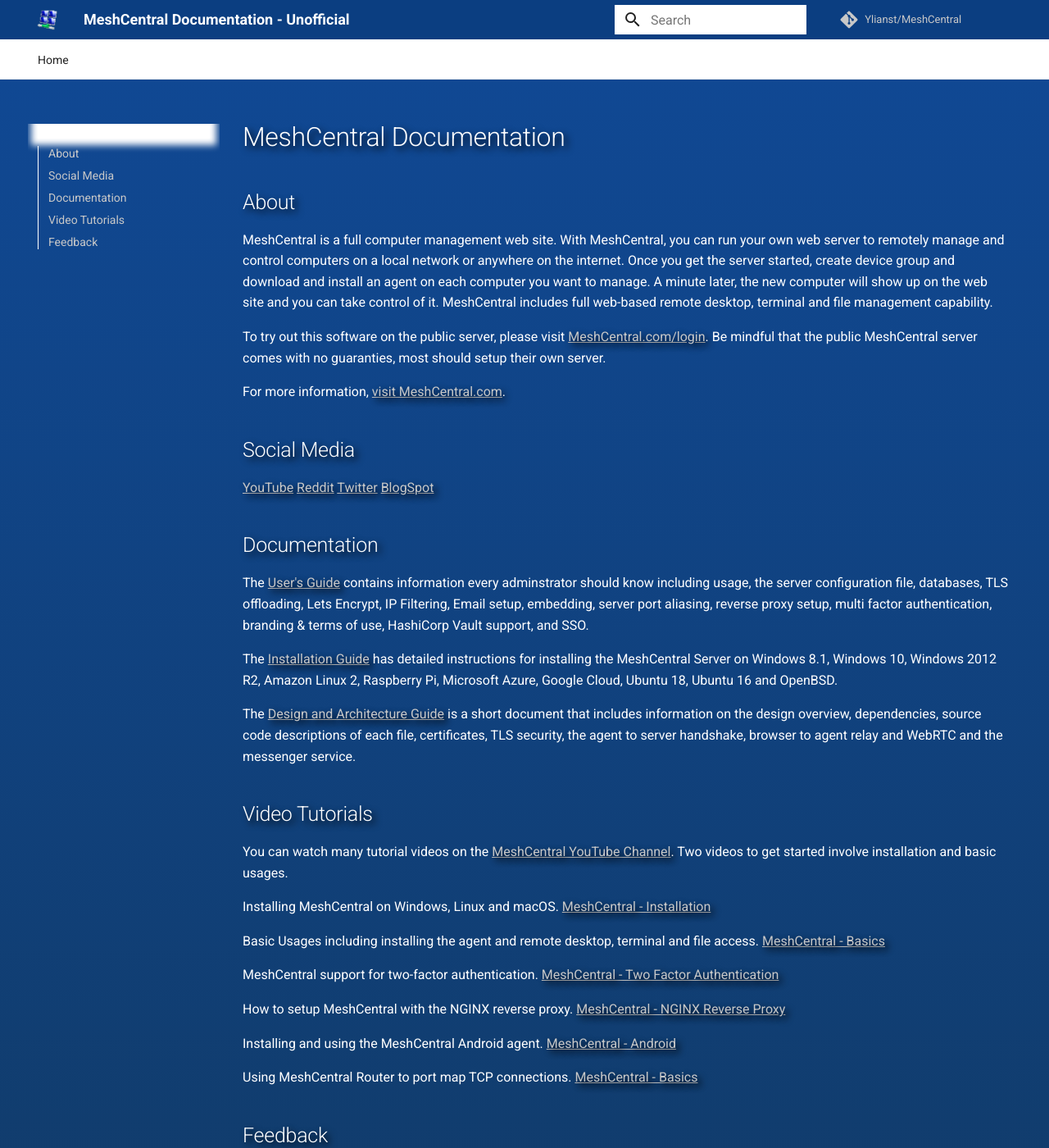
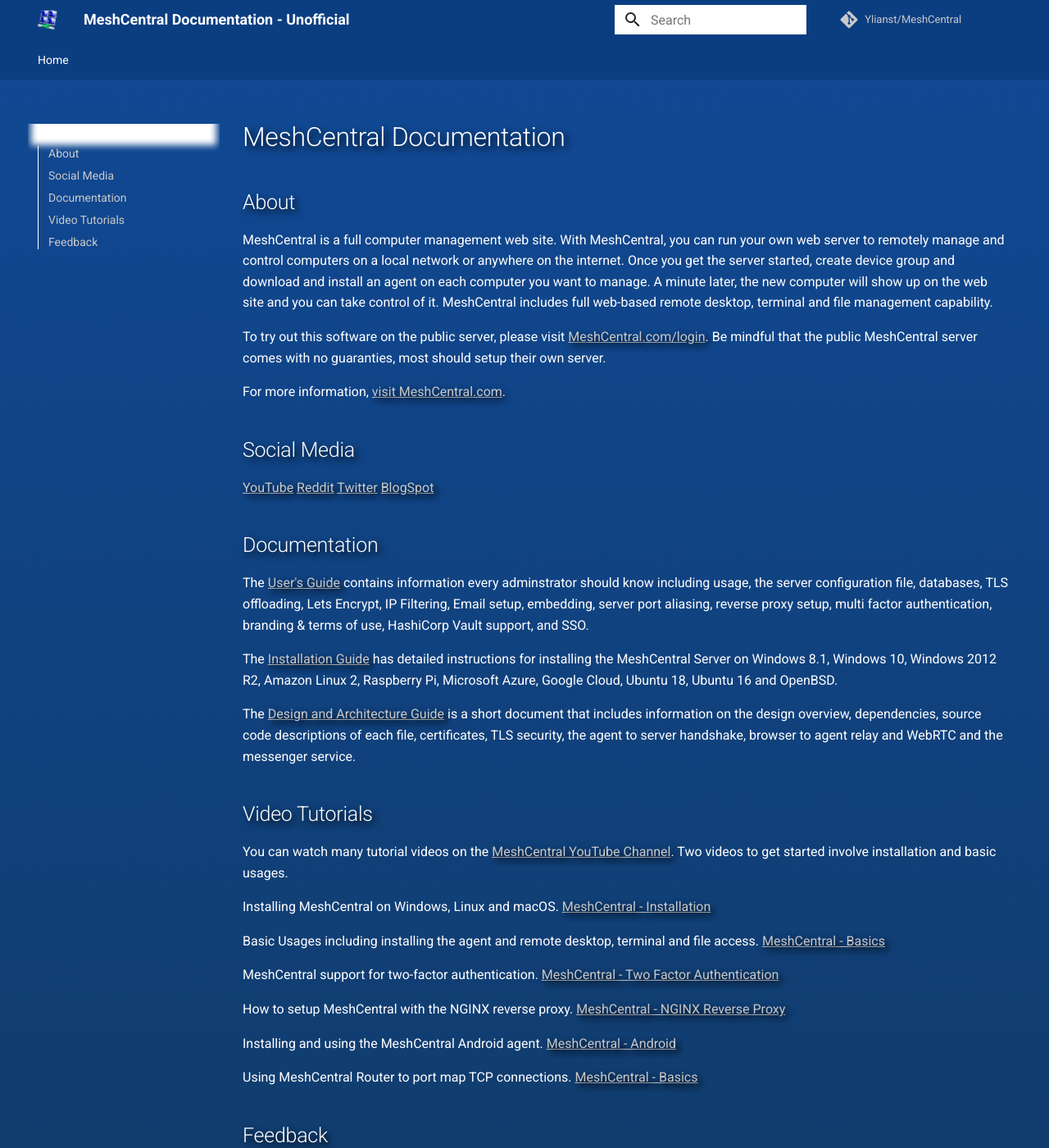
Before and after one commit to silversword411/meshcentraldocs_unofficial, an MkDocs documentation site: the page built from docs/docs/index.md, in a window 1280 px wide and 1400 px high. Shown: the whole window at 82% size. Built offline with MkDocs 1.6.1 and Material for MkDocs 9.7.7, drawn with Linux system fonts in a browser that asks for light colours; comment, search, counter and statistics services are not loaded.

Commit message:
add tabs

```diff
--- a/docs/docs/stylesheets/extra.css
+++ b/docs/docs/stylesheets/extra.css
@@ -24,6 +24,12 @@
 }
 .md-nav__link[data-md-state=blur] {
     color: white;
+}
+.md-tabs {
+    background-color: #0b3e81;
+    color: white;
+}
+.md-tabs__list {
 }
 .md-typeset a {
     color: whitesmoke;
```
